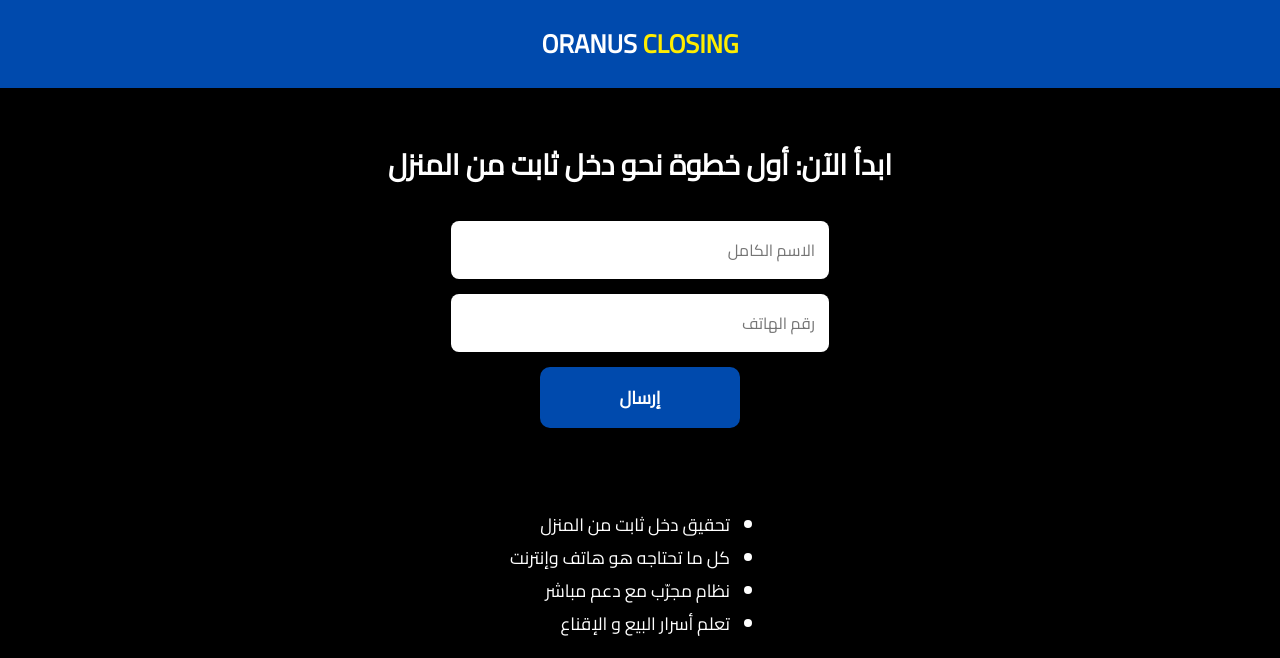
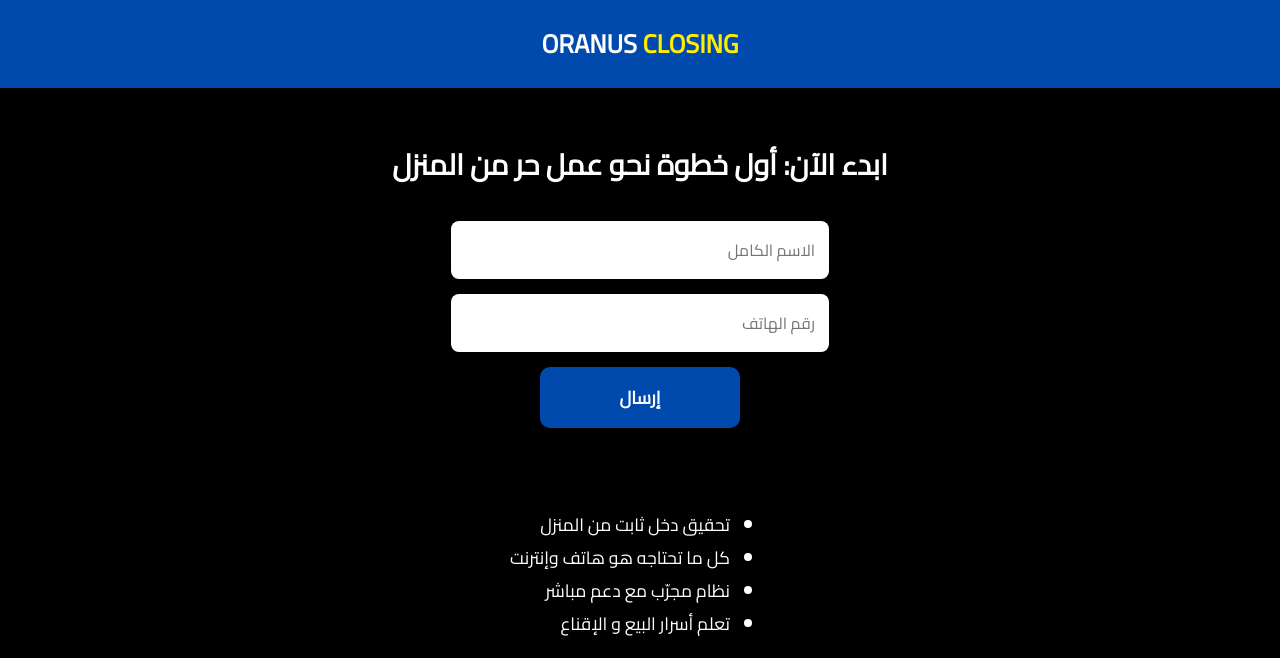
Before and after one commit to Hamza-Bouftas/OranussClosing, a plain HTML site: page index.html in a window 1280 px wide. Shown: the top 658 px of the page. Drawn offline with Linux system fonts and the light colour scheme.

Commit message:
Update index.html

```diff
--- a/index.html
+++ b/index.html
@@ -139,7 +139,7 @@
   </header>
 
   <main>
-  <h1>ابدأ الآن: أول خطوة نحو دخل ثابت من المنزل</h1>
+  <h1>ابدء الآن: أول خطوة نحو عمل حر من المنزل</h1>
   <form action="https://api.web3forms.com/submit" method="POST">
     <div class="form-container">
       <input type="hidden" name="access_key" value="e7a61c1d-d419-4a89-a1d0-b416a769f468">
```
